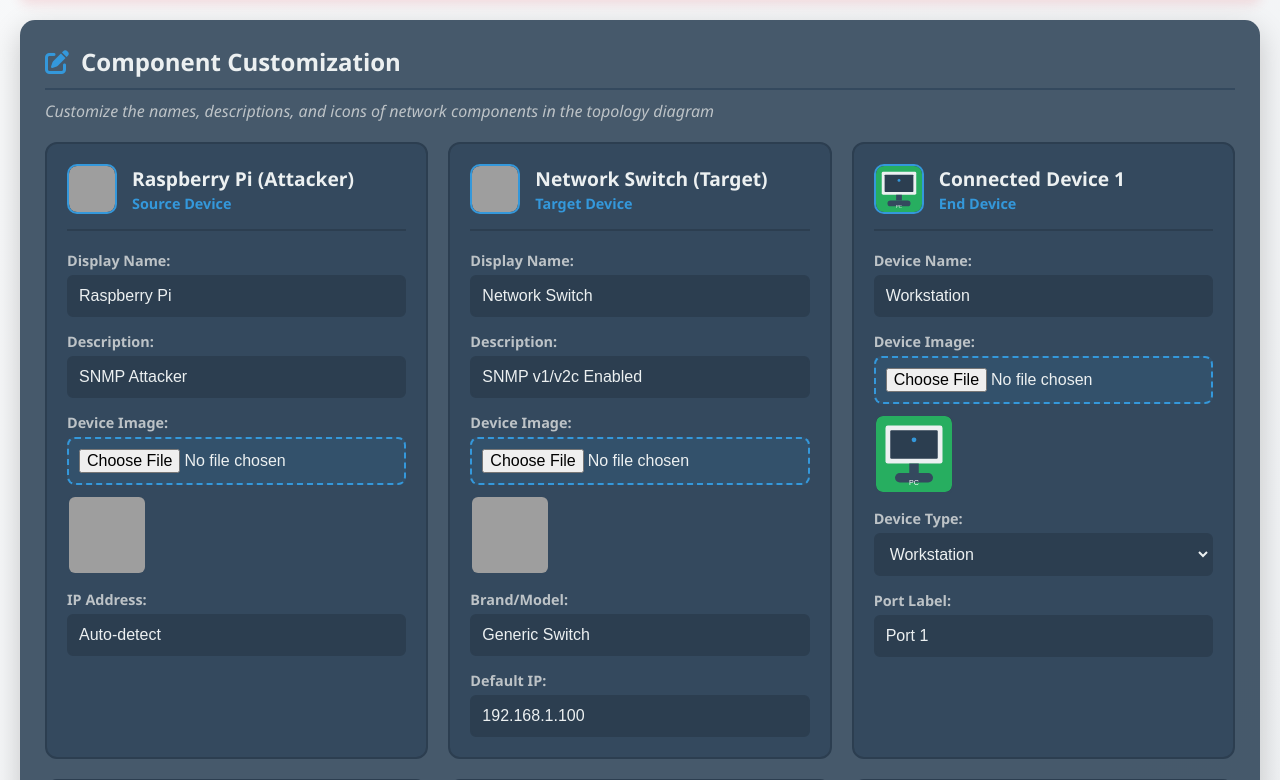
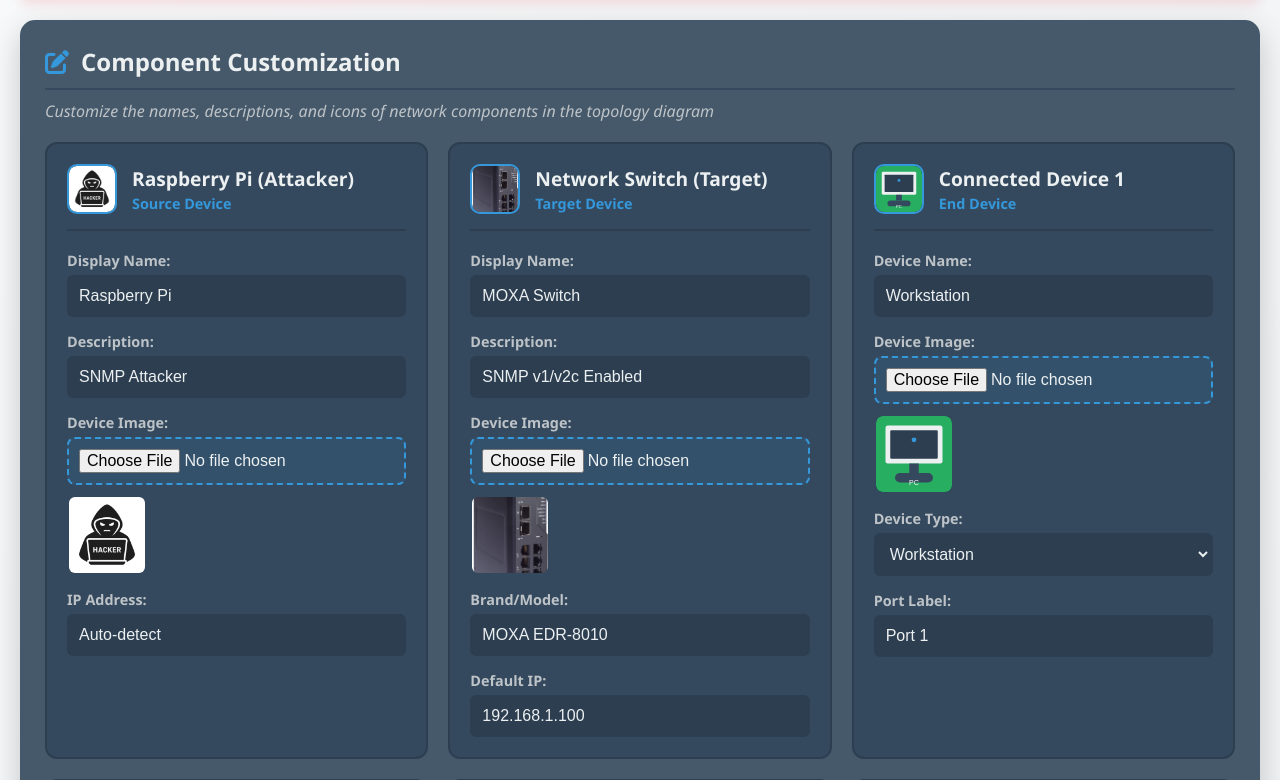
Before and after one commit to Whonceuponatime/kormarine-seanet, a Python web app: template templates/admin.html in a window 1280 px wide. Shown: the part 183-963 px from the top of the page. Run offline with Jinja, Linux system fonts and the light colour scheme; the template is opened without the code that fills it, so the values that code supplies are empty; grey boxes are pictures that could not be loaded.

Commit message:
trying to fix images

```diff
--- a/static/admin.js
+++ b/static/admin.js
@@ -3,17 +3,17 @@ class AdminController {
     constructor() {
         this.defaultConfig = {
             components: {
-                                        rpi: {
+                rpi: {
                 name: 'Raspberry Pi',
                 description: 'SNMP Attacker',
-                imageUrl: '/static/images/raspberry-pi-default.svg',
+                imageUrl: '/static/images/bd463120-b910-447d-82a5-571217c5db0e.jpg',
                 ip: 'Auto-detect'
             },
             switch: {
-                name: 'Network Switch',
+                name: 'MOXA Switch',
                 description: 'SNMP v1/v2c Enabled',
-                imageUrl: '/static/images/switch-default.svg',
-                model: 'Generic Switch',
+                imageUrl: '/static/images/moxa-edr-8010-series-datasheet-v1.jpg',
+                model: 'MOXA EDR-8010',
                 defaultIP: '192.168.1.100'
             },
             device1: {
--- a/templates/admin.html
+++ b/templates/admin.html
@@ -32,7 +32,7 @@
                     <div class="component-card">
                         <div class="component-header">
                             <div class="component-icon" id="rpi-icon-preview">
-                                <img src="/static/images/raspberry-pi-default.svg" alt="Raspberry Pi" onerror="this.style.display='none'; this.nextElementSibling.style.display='block';">
+                                <img src="/static/images/bd463120-b910-447d-82a5-571217c5db0e.jpg" alt="Raspberry Pi" onerror="this.style.display='none'; this.nextElementSibling.style.display='block';">
                                 <span style="display: none;">🍓</span>
                             </div>
                             <div class="component-title">
@@ -55,7 +55,7 @@
                                 <div class="image-upload-container">
                                     <input type="file" id="rpi-image" accept="image/*" onchange="handleImageUpload(this, 'rpi')">
                                     <div class="image-upload-preview" id="rpi-image-preview">
-                                        <img src="/static/images/raspberry-pi-default.svg" alt="Preview" onerror="this.style.display='none';">
+                                        <img src="/static/images/bd463120-b910-447d-82a5-571217c5db0e.jpg" alt="Preview" onerror="this.style.display='none';">
                                     </div>
                                     <button type="button" class="remove-image-btn" onclick="removeImage('rpi')" style="display: none;">
                                         <i class="fas fa-trash"></i> Remove Image
@@ -73,7 +73,7 @@
                     <div class="component-card">
                         <div class="component-header">
                             <div class="component-icon" id="switch-icon-preview">
-                                <img src="/static/images/switch-default.svg" alt="Network Switch" onerror="this.style.display='none'; this.nextElementSibling.style.display='block';">
+                                <img src="/static/images/moxa-edr-8010-series-datasheet-v1.jpg" alt="Network Switch" onerror="this.style.display='none'; this.nextElementSibling.style.display='block';">
                                 <span style="display: none;">🔀</span>
                             </div>
                             <div class="component-title">
@@ -96,7 +96,7 @@
                                 <div class="image-upload-container">
                                     <input type="file" id="switch-image" accept="image/*" onchange="handleImageUpload(this, 'switch')">
                                     <div class="image-upload-preview" id="switch-image-preview">
-                                        <img src="/static/images/switch-default.svg" alt="Preview" onerror="this.style.display='none';">
+                                        <img src="/static/images/moxa-edr-8010-series-datasheet-v1.jpg" alt="Preview" onerror="this.style.display='none';">
                                     </div>
                                     <button type="button" class="remove-image-btn" onclick="removeImage('switch')" style="display: none;">
                                         <i class="fas fa-trash"></i> Remove Image
```
Also changed, not shown: templates/network_diagram.html (+6 -6 lines).
